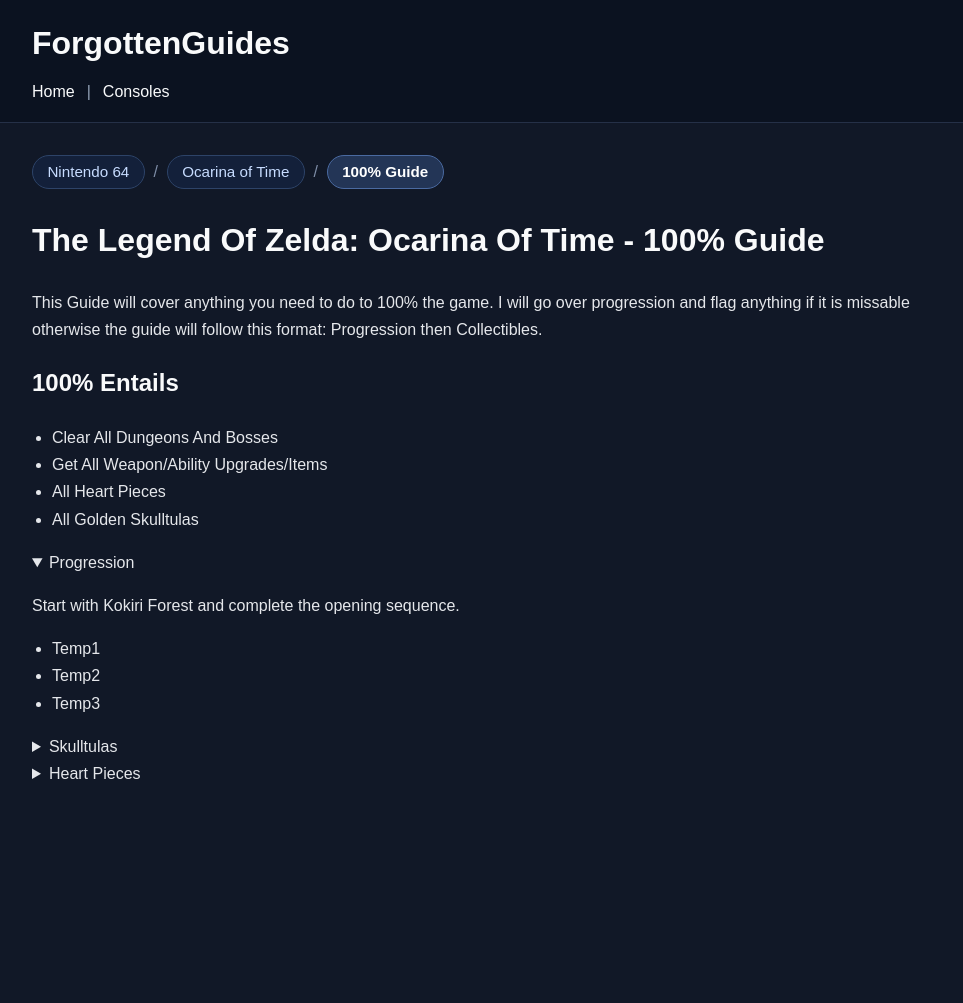
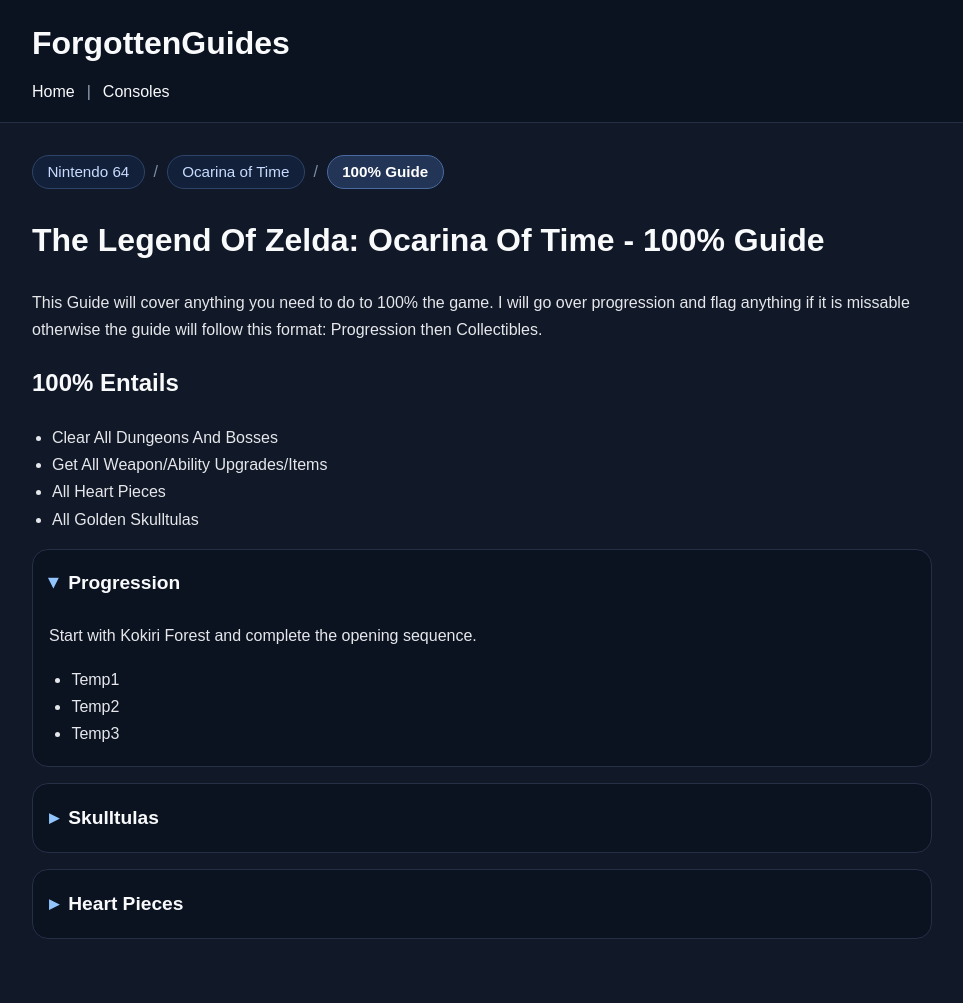
Before and after one commit to ForgottenGem/ForgottenGuides, a Jekyll site: the page built from n64/oot/100-percent-guideoot.md, in a window 1280 px wide. Shown: the whole page, without its empty margins (158-1121 px from the left). Built offline with Jekyll 4.4.1, drawn with Linux system fonts in a browser that asks for light colours; our own code applies the rules of GitHub Pages for plain Markdown files; before the commit the page ends 900 px from its top, so only the background shows below that.

Commit message:
Update style.css

```diff
--- a/assets/css/style.css
+++ b/assets/css/style.css
@@ -160,3 +160,49 @@ main {
 .button-link:active {
   transform: translateY(0);
 }
+
+/*For collapsible sections*/
+.guide-section {
+  background: #0b1220;
+  border: 1px solid #253047;
+  border-radius: 16px;
+  padding: 0.2rem 1rem;
+  margin: 1rem 0;
+}
+
+.guide-section summary {
+  cursor: pointer;
+  list-style: none;
+  font-size: 1.2rem;
+  font-weight: 700;
+  color: #f9fafb;
+  padding: 0.9rem 0;
+}
+
+.guide-section summary::-webkit-details-marker {
+  display: none;
+}
+
+.guide-section summary::before {
+  content: "▸";
+  color: #93c5fd;
+  margin-right: 0.6rem;
+  transition: transform 0.2s ease;
+  display: inline-block;
+}
+
+.guide-section[open] summary::before {
+  transform: rotate(90deg);
+}
+
+.guide-section p,
+.guide-section ul,
+.guide-section ol {
+  margin-top: 0.5rem;
+  margin-bottom: 1rem;
+}
+
+.guide-section ul,
+.guide-section ol {
+  padding-left: 1.4rem;
+}
```
